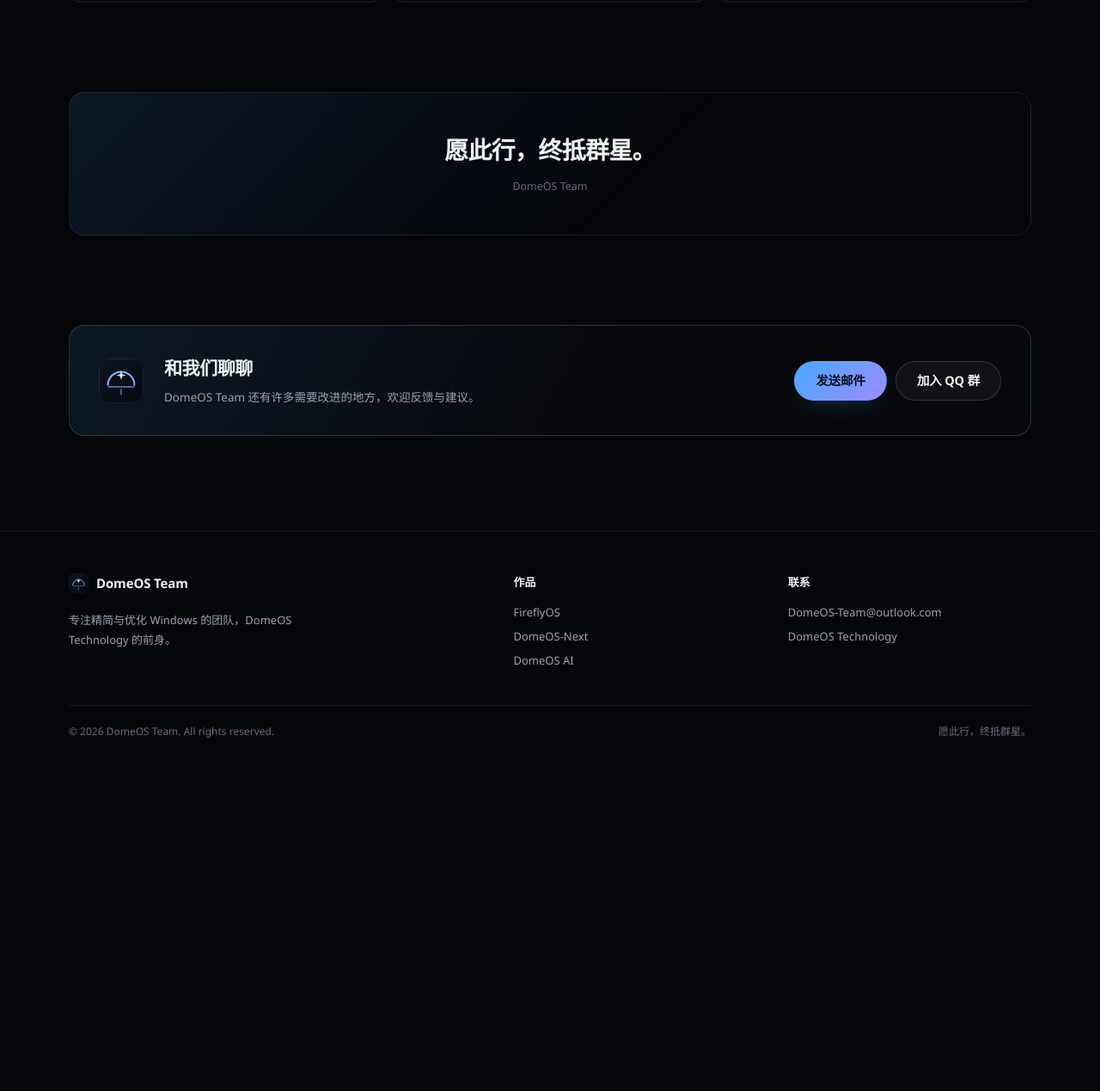
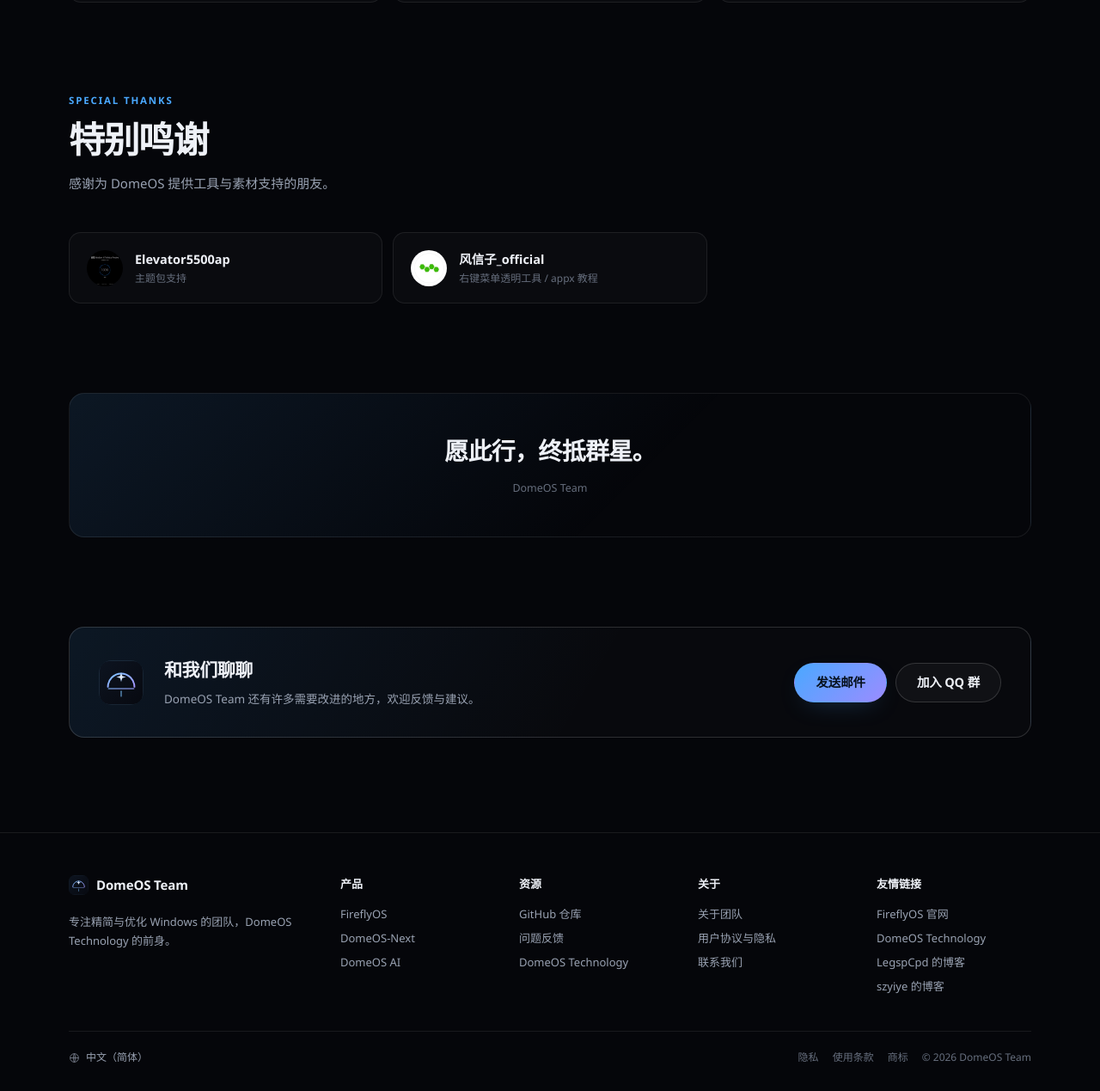
Before and after one commit to liu7pro/DomeOS-Team, a plain HTML site: page index.html in a window 1280 px wide. Shown: the part 2508-3777 px from the top of the page at 86% size. Before the commit the page ends 3398 px from the top, so only its background shows below. Drawn offline with Linux system fonts and the light colour scheme.

Commit message:
feat: 添加成员头像、特别鸣谢与同步底栏

```diff
--- a/assets/style.css
+++ b/assets/style.css
@@ -562,13 +562,15 @@ button { font: inherit; color: inherit; background: none; border: none; }
   height: 42px;
   flex: none;
   border-radius: 50%;
+  overflow: hidden;
   font-size: 15px;
   font-weight: 700;
   color: var(--btn-text);
   background: linear-gradient(135deg, var(--accent), var(--accent-2));
 }
+.avatar img { width: 100%; height: 100%; object-fit: cover; }
 .member b { display: block; font-size: 14.5px; font-weight: 600; }
-.member span { display: block; font-size: 12px; color: var(--faint); }
+.member > div > span { display: block; font-size: 12px; color: var(--faint); }
 .member a { transition: color 0.2s; }
 .member a:hover { color: var(--accent); }
 
@@ -618,8 +620,8 @@ button { font: inherit; color: inherit; background: none; border: none; }
 }
 .footer-inner {
   display: grid;
-  grid-template-columns: 1.7fr 1fr 1fr;
-  gap: 36px;
+  grid-template-columns: 1.6fr repeat(4, 1fr);
+  gap: 28px;
 }
 .footer-brand p {
   max-width: 320px;
@@ -638,8 +640,9 @@ button { font: inherit; color: inherit; background: none; border: none; }
 .footer-col a:hover { color: var(--text); }
 .footer-bottom {
   display: flex;
+  align-items: center;
   justify-content: space-between;
-  gap: 16px;
+  gap: 12px;
   flex-wrap: wrap;
   margin-top: 38px;
   padding-top: 20px;
@@ -647,7 +650,21 @@ button { font: inherit; color: inherit; background: none; border: none; }
   font-size: 12px;
   color: var(--faint);
 }
-.footer-bottom a:hover { color: var(--text); }
+.footer-lang {
+  display: inline-flex;
+  align-items: center;
+  gap: 7px;
+  color: var(--muted);
+}
+.footer-lang svg { width: 13px; height: 13px; opacity: .8; }
+.footer-legal {
+  display: flex;
+  flex-wrap: wrap;
+  align-items: center;
+  gap: 16px;
+}
+.footer-legal a { color: var(--faint); transition: color .2s; }
+.footer-legal a:hover { color: var(--text); }
 
 /* ---------- 入场动画 ---------- */
 .reveal {
@@ -660,7 +677,8 @@ button { font: inherit; color: inherit; background: none; border: none; }
 /* ---------- 响应式 ---------- */
 @media (max-width: 960px) {
   .grid-3, .members { grid-template-columns: repeat(2, minmax(0, 1fr)); }
-  .footer-inner { grid-template-columns: 1.4fr 1fr; }
+  .footer-inner { grid-template-columns: 1fr 1fr; }
+  .footer-brand { grid-column: 1 / -1; }
 }
 
 @media (max-width: 760px) {
--- a/index.html
+++ b/index.html
@@ -173,28 +173,49 @@
 
       <div class="members">
         <div class="member reveal">
-          <span class="avatar">W</span>
+          <span class="avatar"><img src="assets/people/wslaoliu7a.jpg" alt="" /></span>
           <div><b><a href="https://space.bilibili.com/1834614293" target="_blank" rel="noopener">wslaoliu7a</a></b><span>DomeOS-Next &amp; FireflyOS 10/11 制作者</span></div>
         </div>
         <div class="member reveal">
-          <span class="avatar">V</span>
+          <span class="avatar"><img src="assets/people/vmwarely14.jpg" alt="" /></span>
           <div><b><a href="https://space.bilibili.com/1227511340" target="_blank" rel="noopener">VMwareLY14</a></b><span>FireflyOS 7/8.1 制作者</span></div>
         </div>
         <div class="member reveal">
-          <span class="avatar">C</span>
-          <div><b><a href="https://space.bilibili.com/1995157657" target="_blank" rel="noopener">CangQiong01</a></b><span>DomeOS-Next 制作者</span></div>
+          <span class="avatar"><img src="assets/people/cangqiong01.jpg" alt="" /></span>
+          <div><b><a href="https://space.bilibili.com/1995157657" target="_blank" rel="noopener">CangQiong01</a></b><span>代表作：DomeOS-2301</span></div>
         </div>
         <div class="member reveal">
-          <span class="avatar">S</span>
+          <span class="avatar"><img src="assets/people/szyiye.jpg" alt="" /></span>
           <div><b><a href="https://space.bilibili.com/3493112219437191" target="_blank" rel="noopener">szyiye</a></b><span>为 FireflyOS &amp; DomeOS-Next 提供建议</span></div>
         </div>
         <div class="member reveal">
-          <span class="avatar">L</span>
-          <div><b><a href="https://space.bilibili.com/1614911881" target="_blank" rel="noopener">LegspCpd</a></b><span>FireflyOS 官网及下载站支持</span></div>
+          <span class="avatar"><img src="assets/people/legspcpd.jpg" alt="" /></span>
+          <div><b><a href="https://space.bilibili.com/1614911881" target="_blank" rel="noopener">LegspCpd</a></b><span>pan.legspcpd.top 提供者</span></div>
         </div>
         <div class="member reveal">
-          <span class="avatar">F</span>
+          <span class="avatar"><img src="assets/people/fantasy-xy808.jpg" alt="" /></span>
           <div><b><a href="https://github.com/Fantasy-XY808" target="_blank" rel="noopener">Fantasy-XY808</a></b><span>Soto Player-Community 制作者</span></div>
+        </div>
+      </div>
+    </div>
+  </section>
+
+  <section class="section" id="special-thanks">
+    <div class="container">
+      <div class="section-head reveal">
+        <span class="eyebrow">Special Thanks</span>
+        <h2 class="section-title">特别鸣谢</h2>
+        <p class="section-sub">感谢为 DomeOS 提供工具与素材支持的朋友。</p>
+      </div>
+
+      <div class="members">
+        <div class="member reveal">
+          <span class="avatar"><img src="assets/people/elevator5500ap.jpg" alt="" /></span>
+          <div><b>Elevator5500ap</b><span>主题包支持</span></div>
+        </div>
+        <div class="member reveal">
+          <span class="avatar"><img src="assets/people/fengxinzi.jpg" alt="" /></span>
+          <div><b>风信子_official</b><span>右键菜单透明工具 / appx 教程</span></div>
         </div>
       </div>
     </div>
@@ -236,20 +257,42 @@
       <p>专注精简与优化 Windows 的团队，DomeOS Technology 的前身。</p>
     </div>
     <div class="footer-col">
-      <h4>作品</h4>
+      <h4>产品</h4>
       <a href="https://liu7pro.github.io/FireflyOS/">FireflyOS</a>
       <a href="https://liu7pro.github.io/DomeOS-Next/">DomeOS-Next</a>
       <a href="https://liu7pro.github.io/">DomeOS AI</a>
     </div>
     <div class="footer-col">
-      <h4>联系</h4>
-      <a href="mailto:DomeOS-Team@outlook.com">DomeOS-Team@outlook.com</a>
+      <h4>资源</h4>
+      <a href="https://github.com/liu7pro/DomeOS-Team" target="_blank" rel="noopener">GitHub 仓库</a>
+      <a href="https://github.com/liu7pro/DomeOS-Team/issues" target="_blank" rel="noopener">问题反馈</a>
       <a href="https://cangqiong01.github.io/" target="_blank" rel="noopener">DomeOS Technology</a>
+    </div>
+    <div class="footer-col">
+      <h4>关于</h4>
+      <a href="#about">关于团队</a>
+      <a href="https://liu7pro.github.io/legal.html">用户协议与隐私</a>
+      <a href="mailto:DomeOS-Team@outlook.com">联系我们</a>
+    </div>
+    <div class="footer-col">
+      <h4>友情链接</h4>
+      <a href="https://liu7pro.github.io/FireflyOS/">FireflyOS 官网</a>
+      <a href="https://cangqiong01.github.io/" target="_blank" rel="noopener">DomeOS Technology</a>
+      <a href="https://www.legspcpd.top/" target="_blank" rel="noopener">LegspCpd 的博客</a>
+      <a href="https://blog.szyiye.cn" target="_blank" rel="noopener">szyiye 的博客</a>
     </div>
   </div>
   <div class="container footer-bottom">
-    <span>© <span id="year">2026</span> DomeOS Team. All rights reserved.</span>
-    <span>愿此行，终抵群星。</span>
+    <span class="footer-lang">
+      <svg viewBox="0 0 24 24" fill="none" stroke="currentColor" stroke-width="1.6"><circle cx="12" cy="12" r="9" /><path d="M3 12h18M12 3c2.5 2.6 2.5 15.4 0 18M12 3c-2.5 2.6-2.5 15.4 0 18" /></svg>
+      中文（简体）
+    </span>
+    <div class="footer-legal">
+      <a href="https://liu7pro.github.io/legal.html">隐私</a>
+      <a href="https://liu7pro.github.io/legal.html">使用条款</a>
+      <a href="https://liu7pro.github.io/about.html">商标</a>
+      <span>© <span id="year">2026</span> DomeOS Team</span>
+    </div>
   </div>
 </footer>
 
```
Also changed, not shown: assets/people/cangqiong01.jpg (added), assets/people/elevator5500ap.jpg (added), assets/people/fantasy-xy808.jpg (added), assets/people/fengxinzi.jpg (added), assets/people/legspcpd.jpg (added), assets/people/szyiye.jpg (added), assets/people/vmwarely14.jpg (added), assets/people/wslaoliu7a.jpg (added), 1 other file.
